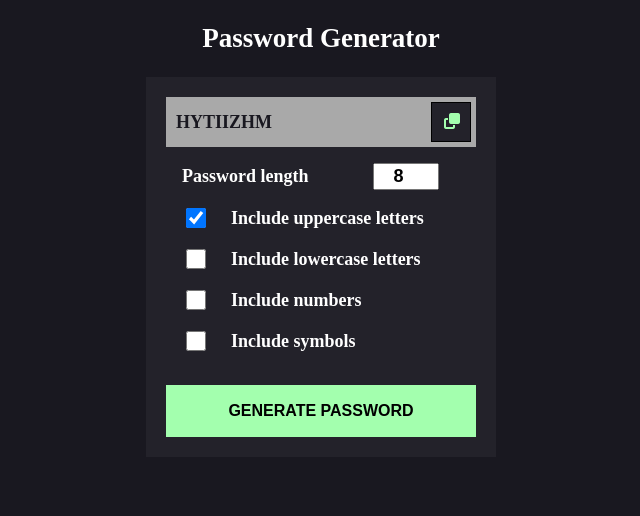
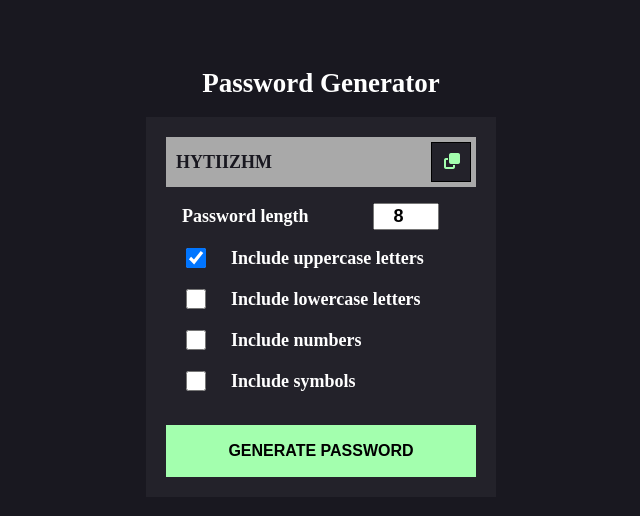
Before and after one commit to Anjaliy17/JavaScript-Mini-Project---JS-Mini-Project---wdf7ks74exmq, a plain HTML site: page index.html in a window 1280 px wide. Shown: the whole page, without its empty margins (319-959 px from the left). Drawn offline with Linux system fonts and the light colour scheme.

Commit message:
Update styles.css

```diff
--- a/styles.css
+++ b/styles.css
@@ -15,7 +15,8 @@ body {
 }
 
 h2 {
-    margin: 5px 0;
+    margin-top: 50px;
+    margin-bottom: 0;
     text-align: center;
 }
 
```
